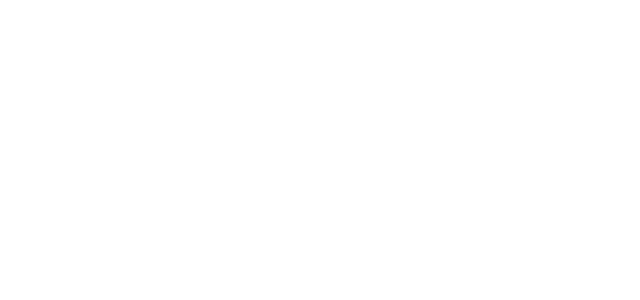
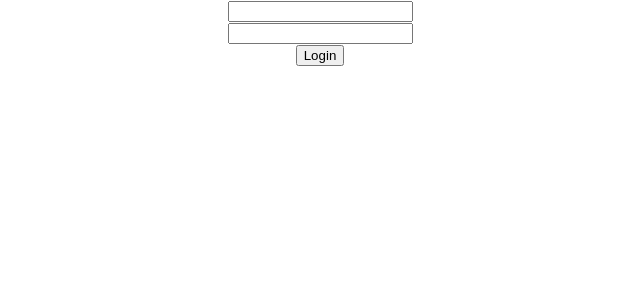
Before and after one commit to shubham225/exam-system-frontend, a React (Create React App) app: page /login in a window 1280 px wide. Before the commit this address had no page. Shown: the top 300 px of the page, without its empty margins (320-960 px from the left). Built offline with nearby package versions, Linux system fonts and the light colour scheme.

Commit message:
login via frontend done

```diff
--- a/package.json
+++ b/package.json
@@ -10,6 +10,7 @@
     "@testing-library/jest-dom": "^5.17.0",
     "@testing-library/react": "^13.4.0",
     "@testing-library/user-event": "^13.5.0",
+    "axios": "^1.6.8",
     "react": "^18.2.0",
     "react-dom": "^18.2.0",
     "react-router-dom": "^6.22.3",
--- a/src/App.js
+++ b/src/App.js
@@ -1,16 +1,32 @@
 import './App.css';
 import React from 'react'
-import { Routes, Route } from 'react-router-dom';
+import { Routes, Route, Navigate, useLocation } from 'react-router-dom';
 import Home from './Routes/Home';
 import Login from './Routes/Login';
+import UserContext from './Context/UserContext';
 
 function App() {
+  const [user, setUser] = React.useState({isAuthenticated : false});
+  let location = useLocation();
+
   return (
     <div className="App">
-      <Routes>
-        <Route exact path='/' element={< Login />}></Route>
-        <Route exact path='/home' element={< Home />}></Route>
-    </Routes>
+      <UserContext.Provider value= {{ user, setUser }}>
+        <Routes>
+          <Route
+            exact path='/login'
+            element={< Login />}>
+          </Route>
+          <Route
+            exact path='/home'
+            element={user.isAuthenticated ? (
+                      < Home />
+                    ) : (
+                      <Login />
+                    )}>
+          </Route>
+        </Routes>
+      </UserContext.Provider>
     </div>
   );
 }
--- /dev/null
+++ b/src/Components/Login/LoginForm.css
@@ -0,0 +1,79 @@
+.login{
+    width: 300px;
+    display: flex;
+    position: fixed;
+    top: 50%;
+    left: 50%;
+    transform: translate(-50%, -50%);
+}
+
+.loginContainer{
+    flex: 1;
+    padding: 25px;
+    border-radius: 10px;
+    -webkit-box-shadow: 0px 0px 15px -10px rgba(0, 0, 0, 0.75);
+    box-shadow: 0px 0px 15px -10px rgba(0, 0, 0, 0.75);
+}
+
+.loginTitle{
+    margin: 10px 0px;
+}
+
+.loginForm {
+    display: flex;
+    flex-wrap: wrap;
+  }
+
+  .loginFormItem {
+    width: 300px;
+    display: flex;
+    flex-direction: column;
+    margin-top: 15px;
+    margin-right: 0px;
+  }
+
+  .loginFormItem > label {
+    margin-bottom: 8px;
+    font-size: 14px;
+    font-weight: 600;
+    color: rgb(151, 150, 150);
+  }
+
+  .loginFormItem > input {
+    outline: none;
+    border: none;
+    width: 250px;
+    height: 30px;
+    border-bottom: 1px solid gray;
+  }
+
+.buttonContainer{
+    margin-top: 40px;
+    margin-bottom: 20px;
+    margin-right: 0px;
+    display: flex;
+    align-content: center;
+    justify-content: space-between;
+}
+
+.loginButton{
+    width: 100px;
+    border: none;
+    background-color: darkblue;
+    color: white;
+    padding: 7px 10px;
+    font-weight: 600;
+    border-radius: 10px;
+    cursor: pointer;
+}
+
+.loginToggleButton{
+    border: none;
+    background-color: none;
+    color: darkblue;
+    padding: 7px 10px;
+    font-weight: 600;
+    border-radius: 10px;
+    margin-top: 20px;
+    cursor: pointer;
+}
--- a/src/Components/Login/LoginForm.jsx
+++ b/src/Components/Login/LoginForm.jsx
@@ -1,27 +1,55 @@
 import React from "react";
-import { Form } from "react-router-dom";
-import { Box, Button } from '@mui/material';
-
-import FormControl from '@mui/material/FormControl';
-import TextField from '@mui/material/TextField';
-import AccountCircle from '@mui/icons-material/AccountCircle';
+import UserContext from "../../Context/UserContext";
+import request, { setAuthToken } from "../../Utils/AxiosHelper";
 
 function LoginForm() {
+    const {user, setUser} = React.useContext(UserContext);
+    const [username, setUsername] = React.useState("");
+    const [password, setPassowrd] = React.useState("");
+
+    const handleLogin = (e) => {
+        e.preventDefault();
+        request(
+            "POST",
+            "/auth/login",
+            {
+                username : username,
+                password : password
+            }
+        ).then((response) => {
+            setAuthToken(response.data.token);
+            console.log("login : " + username);
+            setUser({isAuthenticated : true});
+        }).catch((error) => {
+            setUser({isAuthenticated : false});
+            console.log("error" + error);
+        });
+    }
+
     return (
-        <Box sx={{ '& > :not(style)': { m: 10 } }}>
-          <FormControl variant="standard">
-            <Box sx={{ display: 'flex', alignItems: 'flex-end', m: 1 }}>
-                <TextField id="input-with-sx" label="Username" variant="standard" />
-            </Box>
-            <Box sx={{ display: 'flex', alignItems: 'flex-end', m: 1}}>
-                <TextField id="input-with-sx" label="Password" type="password" variant="standard" />
-            </Box>
-            <Box sx={{ display: 'flex', alignItems: 'flex-end', m: 1}}>
-                <Button variant="contained">Sign In</Button>
-            </Box>
-          </FormControl>
-
-        </Box>
+        <>
+        <div className="login">
+            <div className="loginContainer">
+                <form className="loginForm" onSubmit={handleLogin}>
+                    <div className="loginFormItem">
+                        <input
+                            type="text"
+                            alt="username"
+                            onChange={(e) => setUsername(e.target.value)}
+                         />
+                    </div>
+                    <div className="loginFormItem">
+                        <input
+                            type="password"
+                            alt="password"
+                            onChange={(e) => setPassowrd(e.target.value)}
+                         />
+                    </div>
+                    <input type="submit" value="Login"/>
+                </form>
+            </div>
+        </div>
+        </>
       );
 }
 
--- /dev/null
+++ b/src/Context/UserContext.jsx
@@ -0,0 +1,9 @@
+import React from "react";
+
+let UserContext = React.createContext(
+                    {
+                        isAuthenticated : false
+                    }
+                );
+
+export default UserContext;
--- /dev/null
+++ b/src/Utils/AxiosHelper.js
@@ -0,0 +1,31 @@
+import axios from "axios";
+
+axios.defaults.baseURL = 'http://localhost:9050/api/V1';
+axios.defaults.headers.post["Content-type"] = 'application/json'
+
+export const getAuthToken = () => {
+    return window.localStorage.getItem("auth_token");
+}
+
+export const setAuthToken = (token) => {
+    window.localStorage.setItem("auth_token", token);
+}
+
+function request(method, url, data) {
+    let headers = {};
+
+    if(getAuthToken() !== null && getAuthToken() !== "null") {
+        headers = {"Authorization" : ("Bearer " + getAuthToken())};
+    }
+
+    return axios(
+        {
+            method : method,
+            headers : headers,
+            url : url,
+            data : data
+        }
+    );
+}
+
+export default request;
--- a/src/index.js
+++ b/src/index.js
@@ -1,20 +1,14 @@
-import React from 'react';
+import React, { useState } from 'react';
 import ReactDOM from 'react-dom/client';
 import './index.css';
 import App from './App';
-import reportWebVitals from './reportWebVitals';
 import { BrowserRouter } from 'react-router-dom'
 
+
 const root = ReactDOM.createRoot(document.getElementById('root'));
+
 root.render(
-  <React.StrictMode>
     <BrowserRouter>
-      <App />
+        <App />
     </BrowserRouter>
-  </React.StrictMode>
 );
-
-// If you want to start measuring performance in your app, pass a function
-// to log results (for example: reportWebVitals(console.log))
-// or send to an analytics endpoint. Learn more: https://bit.ly/CRA-vitals
-reportWebVitals();
```
Also changed, not shown: 1 other file (tests, documents, lock files or other folders).
